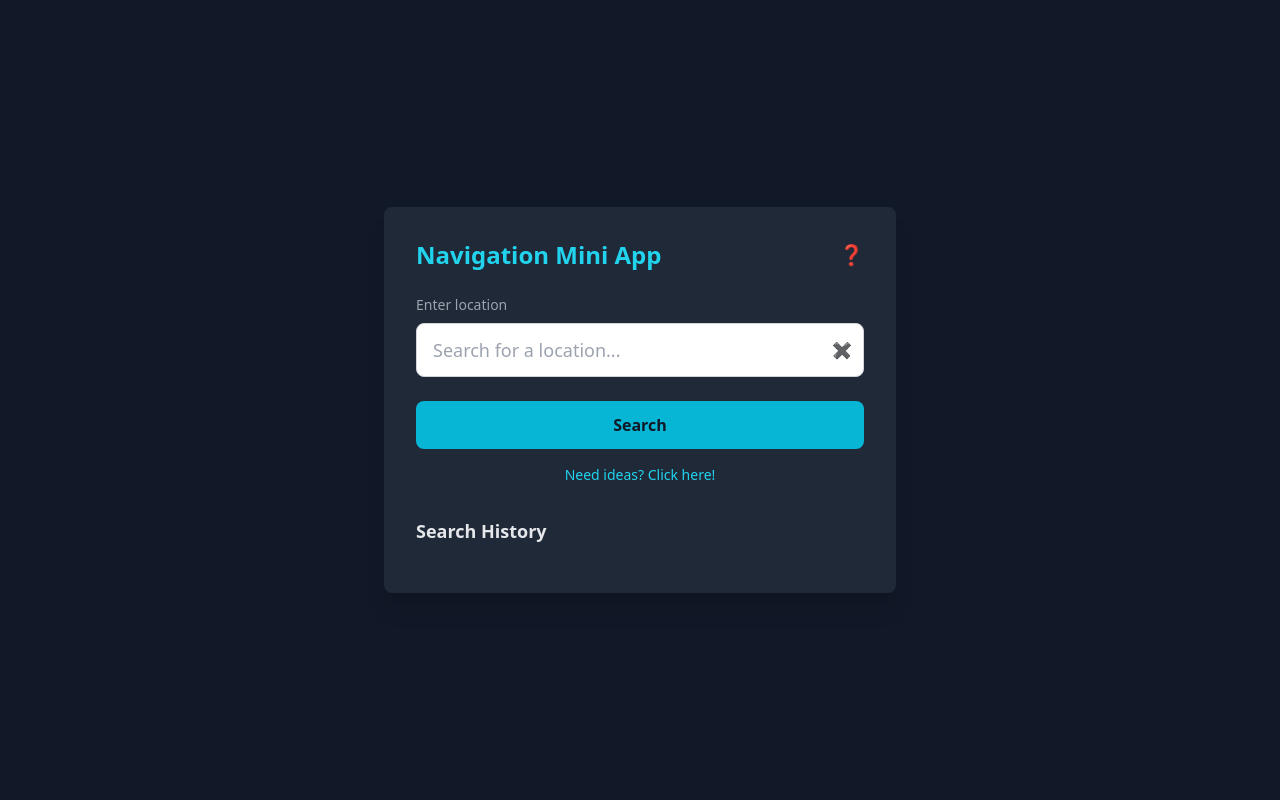
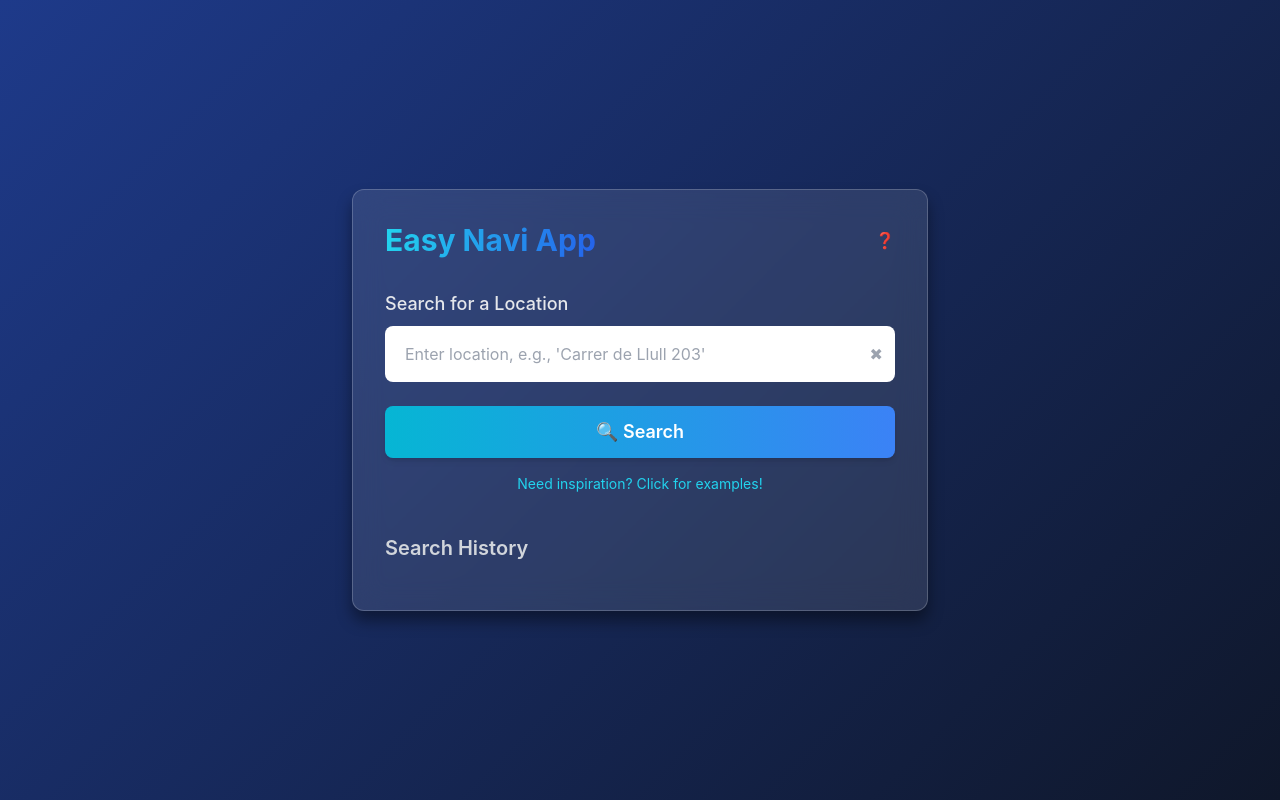
Before and after one commit to alishants/EasyNaviBot, a Flask app: page / in a window 1280 px wide. Run offline with Flask 3, Linux system fonts and the light colour scheme; some libraries are stand-ins or nearby versions.

Commit message:
Update index.html new graphics

```diff
--- a/templates/index.html
+++ b/templates/index.html
@@ -5,71 +5,103 @@
     <meta name="viewport" content="width=device-width, initial-scale=1.0">
     <title>Navigation Mini App</title>
     <script src="https://cdn.tailwindcss.com"></script>
+    <style>
+        body {
+            background: linear-gradient(135deg, #1e3a8a, #0f172a);
+            font-family: 'Inter', sans-serif;
+        }
+
+        .glass {
+            background: rgba(255, 255, 255, 0.1);
+            backdrop-filter: blur(15px);
+            border: 1px solid rgba(255, 255, 255, 0.2);
+        }
+
+        .shadow-gradient {
+            box-shadow: 0px 10px 15px rgba(0, 0, 0, 0.4);
+        }
+
+        .btn-gradient {
+            background: linear-gradient(90deg, #06b6d4, #3b82f6);
+        }
+
+        .btn-gradient:hover {
+            background: linear-gradient(90deg, #3b82f6, #06b6d4);
+        }
+    </style>
 </head>
-<body class="bg-gray-900 text-white flex justify-center items-center min-h-screen">
-    <div class="bg-gray-800 rounded-lg shadow-xl w-full max-w-lg p-6 sm:p-8 relative">
+<body class="flex justify-center items-center min-h-screen text-white">
+    <div class="glass rounded-xl shadow-gradient max-w-xl w-full p-8">
         <!-- Header -->
-        <header class="flex items-center justify-between mb-6">
-            <h1 class="text-2xl font-bold text-cyan-400 cursor-pointer hover:text-cyan-300 transition">
-                Navigation Mini App
+        <header class="flex items-center justify-between mb-8">
+            <h1 class="text-3xl font-bold bg-clip-text text-transparent bg-gradient-to-r from-cyan-400 to-blue-600">
+                Easy Navi App
             </h1>
-            <span class="text-gray-400 text-xl cursor-pointer hover:text-cyan-400 transition" onclick="toggleHelpModal()">❓</span>
+            <button class="text-gray-300 hover:text-white transition" onclick="toggleHelpModal()">❓</button>
         </header>
 
         <!-- Search Section -->
         <div class="mb-6">
-            <label for="searchInput" class="block text-sm text-gray-400 mb-2">Enter location</label>
+            <label for="searchInput" class="block text-lg font-medium text-gray-200 mb-2">Search for a Location</label>
             <div class="relative">
                 <input
                     type="text"
                     id="searchInput"
-                    class="w-full px-4 py-3 text-lg text-gray-900 rounded-lg border border-gray-300 focus:ring-2 focus:ring-cyan-400 focus:outline-none"
-                    placeholder="Search for a location..."
+                    class="w-full px-5 py-4 text-gray-900 rounded-lg focus:ring-2 focus:ring-cyan-500 focus:outline-none text-base"
+                    placeholder="Enter location, e.g., 'Carrer de Llull 203'"
                 />
-                <span class="absolute right-3 top-1/2 transform -translate-y-1/2 text-gray-500 cursor-pointer hover:text-cyan-400 transition" onclick="clearInput()">✖</span>
+                <button
+                    class="absolute right-3 top-1/2 transform -translate-y-1/2 text-gray-400 hover:text-cyan-400 transition"
+                    onclick="clearInput()"
+                >
+                    ✖
+                </button>
             </div>
         </div>
 
         <!-- Buttons -->
-        <div class="space-y-4">
+        <div class="flex flex-col space-y-4">
             <button
-                class="w-full bg-cyan-500 text-gray-900 font-bold py-3 rounded-lg hover:bg-cyan-600 transition"
+                class="btn-gradient text-white py-3 rounded-lg text-lg font-semibold shadow-md transition hover:shadow-lg"
                 onclick="search()"
             >
-                Search
+                🔍 Search
             </button>
-            <p
-                class="text-center text-sm text-cyan-400 cursor-pointer hover:underline transition"
+            <button
+                class="text-center text-sm text-cyan-400 hover:underline transition"
                 onclick="showExample()"
             >
-                Need ideas? Click here!
-            </p>
+                Need inspiration? Click for examples!
+            </button>
         </div>
 
         <!-- History Section -->
-        <section class="mt-8">
-            <h3 class="text-lg font-semibold mb-4 text-gray-200">Search History</h3>
-            <ul class="space-y-2" id="historyList"></ul>
+        <section class="mt-10">
+            <h3 class="text-xl font-semibold mb-4 text-gray-300">Search History</h3>
+            <ul class="space-y-3" id="historyList"></ul>
         </section>
     </div>
 
-    <!-- Modal -->
+    <!-- Help Modal -->
     <div
         id="helpModal"
-        class="fixed inset-0 bg-gray-900 bg-opacity-90 flex justify-center items-center hidden z-50"
+        class="fixed inset-0 bg-gray-900 bg-opacity-80 flex justify-center items-center hidden z-50"
     >
-        <div class="bg-gray-800 rounded-lg shadow-lg p-6 max-w-sm w-full">
-            <div class="flex justify-between items-center">
-                <h2 class="text-xl font-semibold text-cyan-400">Search Help</h2>
-                <button class="text-gray-400 text-lg" onclick="toggleHelpModal()">✖</button>
-            </div>
-            <ul class="mt-4 text-gray-400 text-sm space-y-2">
+        <div class="glass rounded-lg shadow-lg p-6 max-w-sm w-full text-center">
+            <h2 class="text-2xl font-semibold text-cyan-400 mb-4">Help</h2>
+            <ul class="text-gray-300 space-y-2 text-base">
                 <li><strong>Street:</strong> Carrer de Llull</li>
                 <li><strong>Address:</strong> Carrer de Llull 203</li>
                 <li><strong>Metro:</strong> Metro Diagonal</li>
                 <li><strong>Place:</strong> Sagrada Familia</li>
                 <li><strong>Shop:</strong> Tabacs or McDonald's</li>
             </ul>
+            <button
+                class="mt-6 bg-cyan-500 text-white py-2 px-6 rounded-lg font-medium hover:bg-cyan-600 transition"
+                onclick="toggleHelpModal()"
+            >
+                Close
+            </button>
         </div>
     </div>
 
@@ -89,14 +121,12 @@
                 const userAgent = navigator.userAgent.toLowerCase();
 
                 if (userAgent.includes("iphone") || userAgent.includes("ipad") || userAgent.includes("ipod")) {
-                // Для устройств iOS: прямая навигация
                     window.location.href = googleMapsUrl;
                 } else {
-                // Для Android и ПК: открытие в новом окне
                     window.open(googleMapsUrl, "_blank");
                 }
             } catch (error) {
-            alert(`Не удалось открыть ссылку. Попробуйте вручную: ${googleMapsUrl}`);
+                alert(`Unable to open the link. Try manually: ${googleMapsUrl}`);
             }
 
             saveToHistory(query);
@@ -105,22 +135,7 @@
 
         function generateGoogleMapsUrl(query) {
             const encodedQuery = encodeURIComponent(query.trim());
-        const isAddress = /\d+/.test(query);
-        const isStreet = /\b(street|avenue|road|boulevard|drive|lane|carrer|calle)\b/i.test(query);
-        const isMetro = /\b(station|metro|underground|subway)\b/i.test(query) || /Sagrera|Verdaguer|Diagonal|Passeig de Gràcia/i.test(query);
-        const isPlace = /\b(plaza|square|park|area)\b/i.test(query);
-
-        let googleMapsUrl;
-
-        if (isAddress || isMetro) {
-            googleMapsUrl = `https://www.google.com/maps/dir/?api=1&destination=${encodedQuery}`;
-        } else if (isStreet || isPlace) {
-            googleMapsUrl = `https://www.google.com/maps/search/${encodedQuery}`;
-        } else {
-            googleMapsUrl = `https://www.google.com/maps/search/${encodedQuery}+near+me`;
-        }
-
-        return googleMapsUrl;
+            return `https://www.google.com/maps/search/?api=1&query=${encodedQuery}`;
         }
 
         function saveToHistory(query) {
@@ -134,9 +149,9 @@
 
         function updateHistoryList() {
             const history = JSON.parse(localStorage.getItem("searchHistory") || "[]");
-        historyList.innerHTML = history
-            .map(item => `<li class="bg-gray-700 p-3 rounded-lg text-gray-300 cursor-pointer hover:bg-gray-600" onclick="setSearch('${item}')">${item}</li>`)
-            .join("");
+            historyList.innerHTML = history.map(
+                item => `<li class="bg-gray-700 p-3 rounded-lg text-gray-300 cursor-pointer hover:bg-gray-600" onclick="setSearch('${item}')">${item}</li>`
+            ).join("");
         }
 
         function setSearch(value) {
```
Lines whose indentation alone changed are shown as unchanged.
